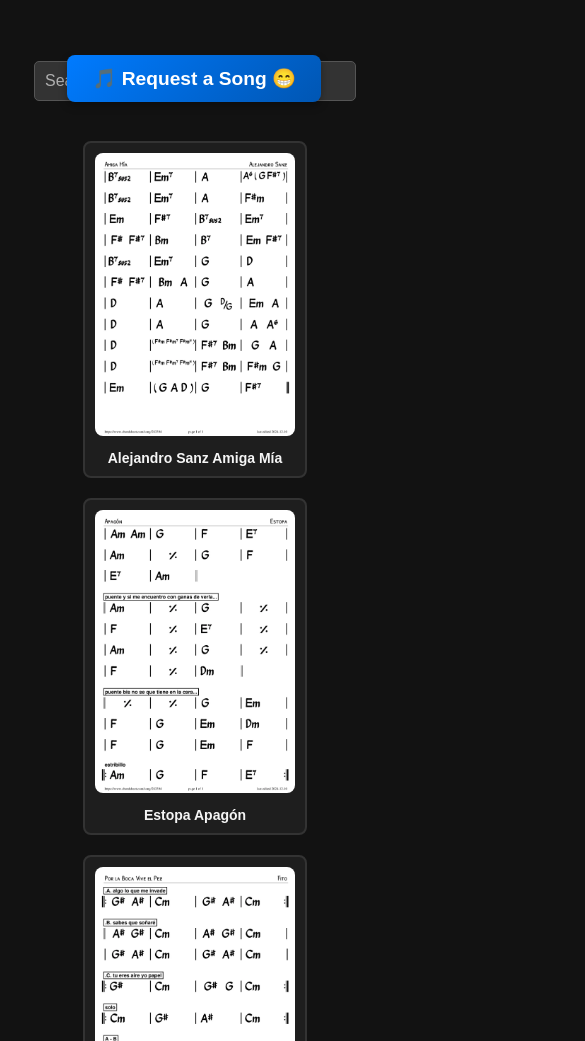
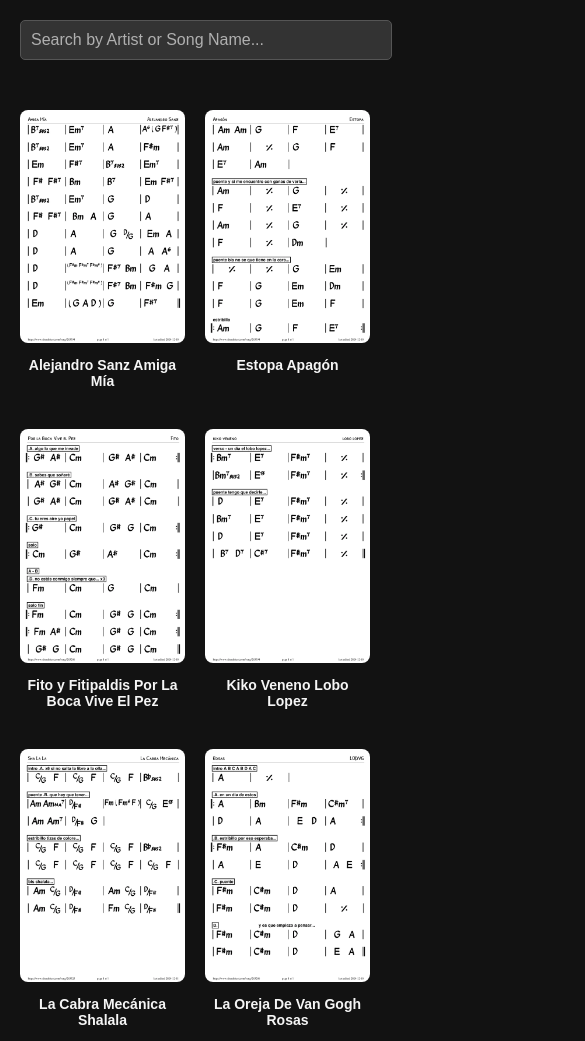
Before and after one commit to sirlegrau/acordes, a plain HTML site: page index.html in a window 390 px wide. Shown: the top 1041 px of the page, 585 px wide, since content can reach past the window. Drawn offline with Linux system fonts and the light colour scheme.

Commit message:
responsive hell

```diff
--- a/index.html
+++ b/index.html
@@ -21,12 +21,10 @@
     <img id="modal-img" class="modal-img" />
   </div>
 
-<p style="text-align:center;">
-    <img src="footer.webp"">
-</p>
-<footer>
+  <!-- Footer (with the "Request a Song" button) -->
+  <footer>
     <a href="mailto:orionteller93@gmail.com?subject=REQUESTASONG" class="mailto-button">🎵 Request a Song 😁</a>
-</footer>
+  </footer>
 
   <!-- Link to the JavaScript file, app.js -->
   <script src="images.js"></script>   <!-- Link to the images data file -->
--- a/styles.css
+++ b/styles.css
@@ -1,28 +1,60 @@
 /* styles.css */
 
+/* Reset and set basic styles */
 body {
     font-family: Arial, sans-serif;
     background-color: #121212;  /* Dark background for body */
     color: #e0e0e0;  /* Light text color */
     margin: 0;
     padding: 0;
+    display: flex;
+    flex-direction: column; /* Stack content vertically */
+    min-height: 100vh; /* Ensure the body takes at least the full height of the viewport */
 }
 
+#search-container {
+    padding: 20px;
+    text-align: center;
+}
+
+#search-bar {
+    padding: 10px;
+    width: 100%;
+    max-width: 600px;  /* Limit the max width */
+    font-size: 16px;
+    border-radius: 5px;
+    border: 1px solid #555;  /* Darker border for input */
+    background-color: #333;  /* Dark background for input */
+    color: #f5f5f5;  /* Light text color for input */
+}
+
+#search-bar::placeholder {
+    color: #b0b0b0;  /* Lighter placeholder color */
+}
+
+/* Gallery Styles */
 #gallery {
-    display: flex;
-    flex-wrap: wrap;
+    display: grid;
+    grid-template-columns: repeat(auto-fill, minmax(250px, 1fr));  /* Default to 1fr, but minimum width 250px */
     gap: 20px;
     padding: 20px;
-    justify-content: center;
+    justify-items: center;
+    flex-grow: 1; /* Allow the gallery to take up remaining space */
 }
 
+/* Explicit rule to ensure two columns on small devices */
+@media (max-width: 600px) {
+    #gallery {
+        grid-template-columns: repeat(2, 1fr); /* Force 2 columns on small screens */
+    }
+}
+
+/* Gallery item styles */
 .gallery-item {
     text-align: center;
-    width: 200px;
-    border: 2px solid #333;  /* Dark border */
+    width: 100%;
     border-radius: 8px;
     padding: 10px;
-    background-color: #1e1e1e;  /* Dark background for gallery item */
 }
 
 .gallery-item img {
@@ -37,26 +69,6 @@ body {
     font-size: 14px;
     font-weight: bold;
     color: #f5f5f5;  /* Light text color for info */
-  }
-
-  #search-container {
-    margin-top: 41px;
-    padding: 20px;
-    text-align: center;
-  }
-
-  #search-bar {
-    padding: 10px;
-    width: 300px;
-    font-size: 16px;
-    border-radius: 5px;
-    border: 1px solid #555;  /* Darker border for input */
-    background-color: #333;  /* Dark background for input */
-    color: #f5f5f5;  /* Light text color for input */
-  }
-
-  #search-bar::placeholder {
-    color: #b0b0b0;  /* Lighter placeholder color */
 }
 
 /* Modal Styles */
@@ -87,14 +99,15 @@ body {
     cursor: pointer;
 }
 
-
-  /* New styles for the mailto button */
+/* Footer Styles */
 footer {
-    position: absolute;
-    top: 55px; /* Adjust the value as needed */
-    right: 69px; /* Adjust the value as needed */
+    text-align: center;
+    padding: 20px;
+    background-color: #1e1e1e;  /* Dark background for footer */
+    margin-top: 20px;
 }
 
+/* "Request a Song" Button Styles */
 .mailto-button {
     display: inline-block;
     padding: 12px 25px;
@@ -109,7 +122,6 @@ footer {
     animation: bounce 2s infinite ease-in-out; /* Bounce animation */
 }
 
-/* Bounce animation */
 @keyframes bounce {
     0%, 20%, 50%, 80%, 100% {
         transform: translateY(0);
```
Lines whose indentation alone changed are shown as unchanged.
